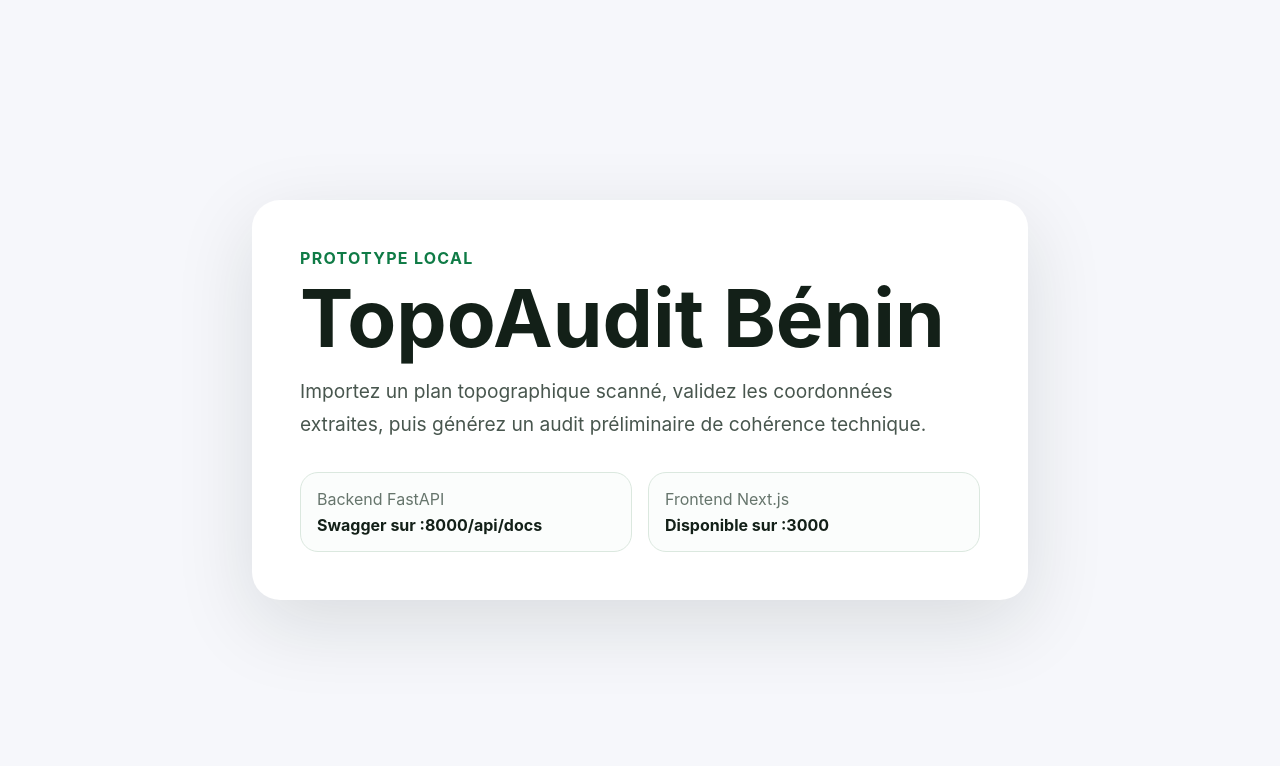
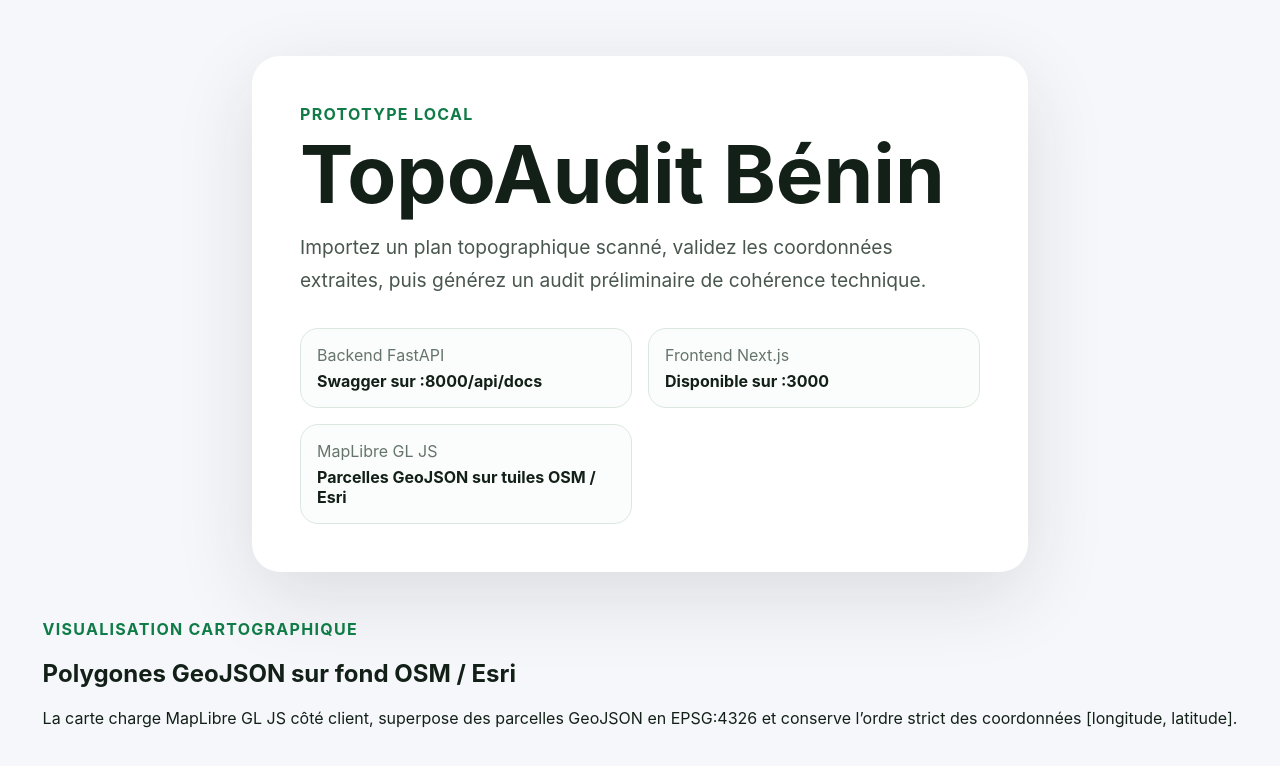
Before and after one commit to VynoDePal/TopoAudit-Benin, a Next.js app in the folder apps/web/: page / in a window 1280 px wide. Shown: the top 766 px of the page. Built offline with nearby package versions, Linux system fonts and the light colour scheme; no server answers.

Commit message:
collegue: issue #6 — apps/web/app/page.tsx

```diff
--- a/apps/web/app/page.tsx
+++ b/apps/web/app/page.tsx
@@ -1,4 +1,7 @@
+import dynamic from "next/dynamic";
+
 const apiBaseUrl = process.env.NEXT_PUBLIC_API_BASE_URL ?? "http://localhost:8000/api";
+const ParcelMap = dynamic(() => import("./components/ParcelMap"), { ssr: false });
 
 export default function Home() {
   return (
@@ -19,8 +22,13 @@ export default function Home() {
             <span>Frontend Next.js</span>
             <strong>Disponible sur :3000</strong>
           </div>
+          <div className="card">
+            <span>MapLibre GL JS</span>
+            <strong>Parcelles GeoJSON sur tuiles OSM / Esri</strong>
+          </div>
         </div>
       </section>
+      <ParcelMap />
     </main>
   );
 }
```
